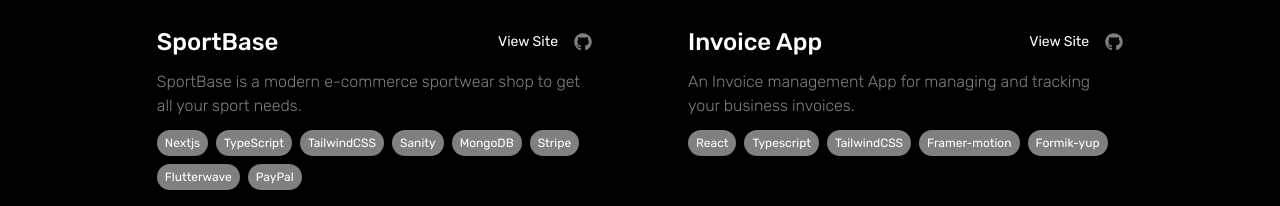
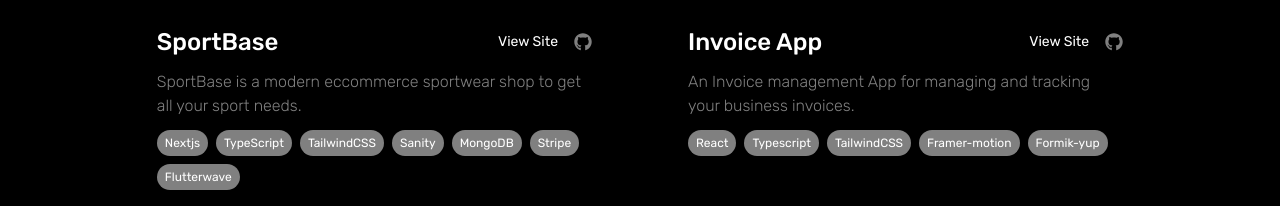
Before and after one commit to sandygudie/sandy_portfolio, a Next.js app: page /projects in a window 1280 px wide. Shown: the part 594-800 px from the top of the page. Built offline with nearby package versions, Linux system fonts and the light colour scheme.

Commit message:
updated project page

```diff
--- a/data.js
+++ b/data.js
@@ -30,7 +30,7 @@
   {
     id: 3,
     name: "SportBase",
-    description: "SportBase is a modern e-commerce sportwear shop to get all your sport needs.",
+    description: "SportBase is a modern eccommerce sportwear shop to get all your sport needs.",
     tools: [
       "Nextjs",
       "TypeScript",
@@ -39,7 +39,6 @@
       "MongoDB",
       "Stripe",
       "Flutterwave",
-      "PayPal"
 
     ],
     link: "https://sportbase.netlify.app/",
@@ -57,7 +56,7 @@
       "Framer-motion",
       "Formik-yup",
     ],
-    link: " https://app-invoice.netlify.app/",
+    link: "https://app-invoice.netlify.app/",
     image: "/images/invoice.png",
     githubLink:"https://github.com/sandygudie/Invoice-App"
   },
```
